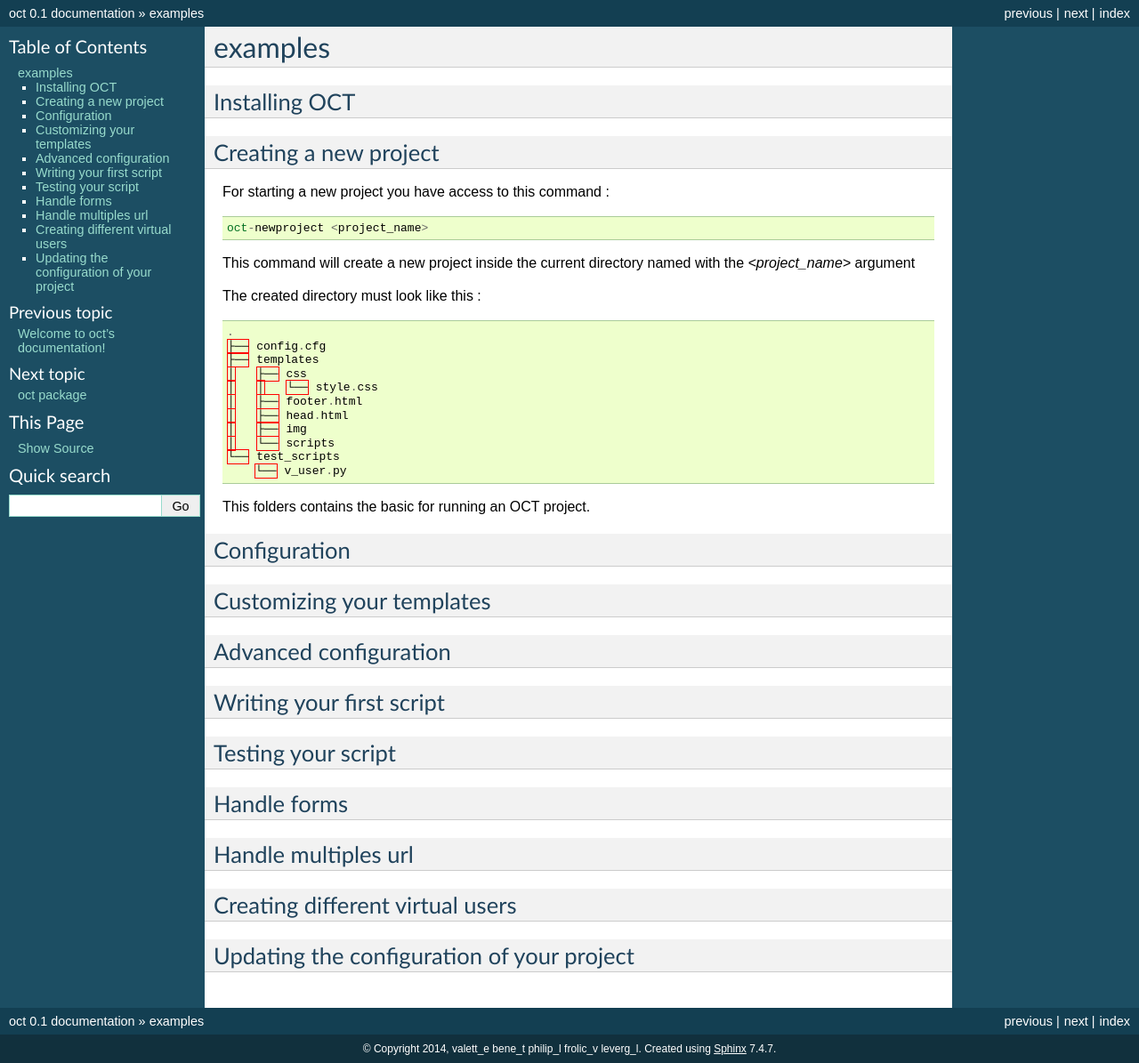
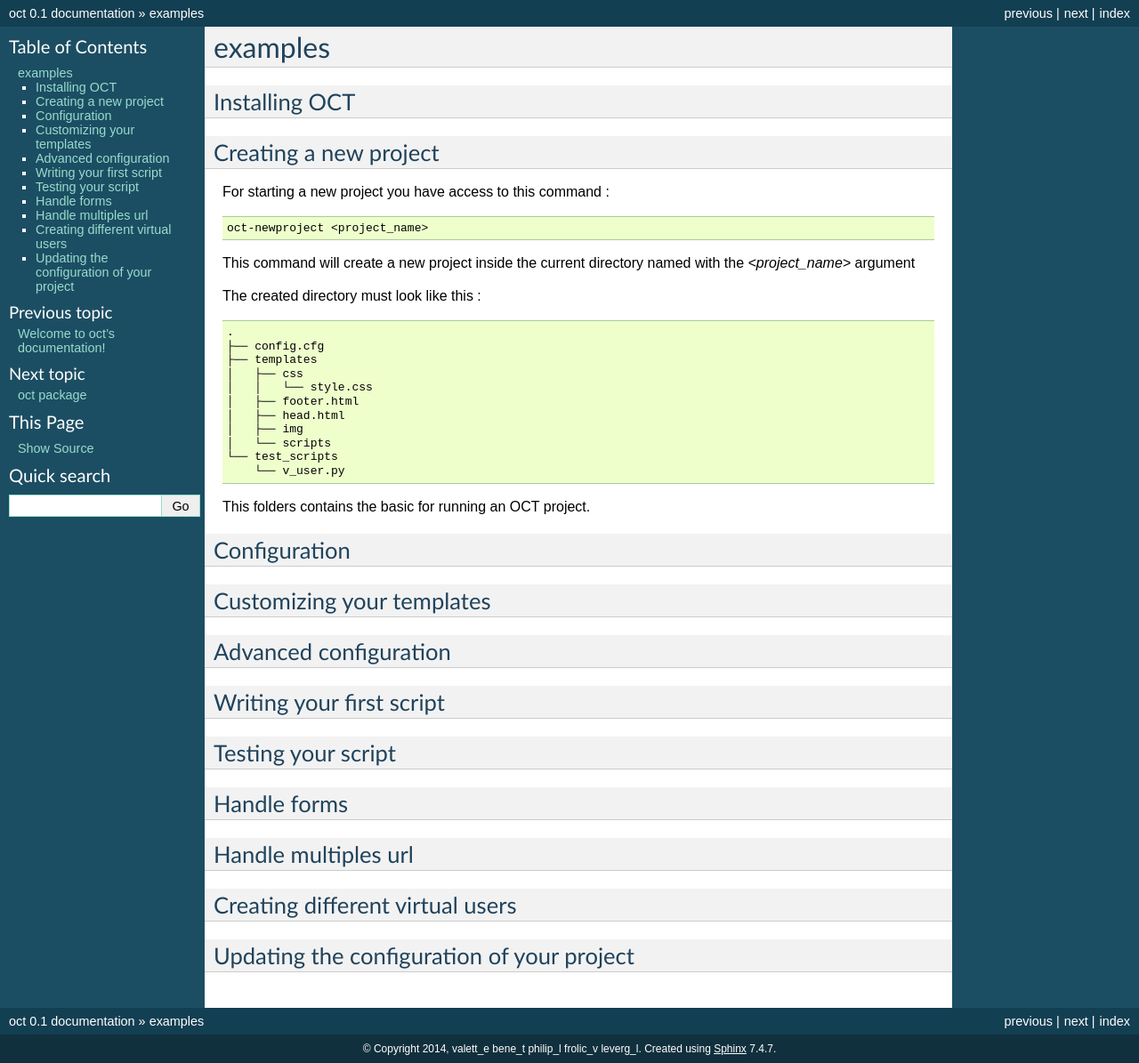
Before and after one commit to TheGhouls/oct, a Sphinx documentation site: the page built from doc/exemples.rst, in a window 1280 px wide. Shown: the whole page at 89% size. Built offline with Sphinx 7.4.7, drawn with Linux system fonts in a browser that asks for light colours.

Commit message:
update block code

```diff
--- a/doc/exemples.rst
+++ b/doc/exemples.rst
@@ -9,7 +9,7 @@ Creating a new project
 
 For starting a new project you have access to this command :
 
-.. code-block:: python
+.. code-block:: bash
 
     oct-newproject <project_name>
 
@@ -17,7 +17,7 @@ This command will create a new project inside the current directory named with t
 
 The created directory must look like this :
 
-.. code-block:: python
+.. code-block:: bash
 
     .
     ├── config.cfg
```
